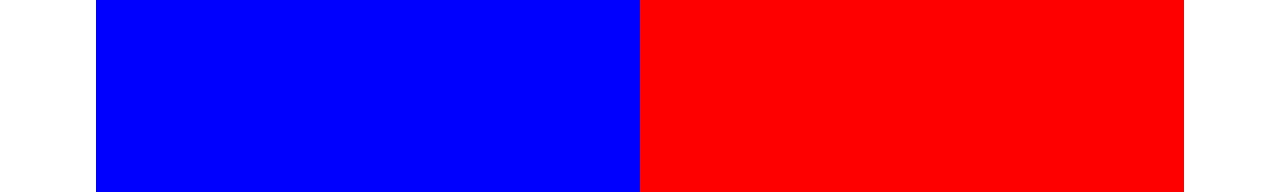
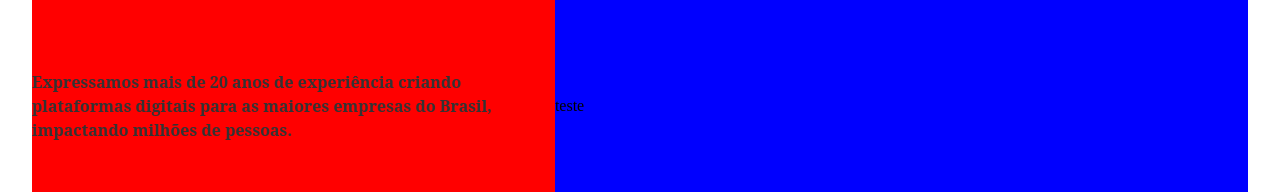
Before and after one commit to gabriel-victor933/desafio-tecnico-front, a React (Vite) app: page / in a window 1280 px wide. Shown: the part 810-1002 px from the top of the page. Built offline with nearby package versions, Linux system fonts and the light colour scheme; a web font is replaced by a local one.

Commit message:
feat: Add component similar to Flex Container with varied div sizes and paddings

```diff
--- a/src/components/Companies.jsx
+++ b/src/components/Companies.jsx
@@ -1,11 +1,17 @@
-import FlexContainer from "../styles/FlexContainer"
+import SplitableFlexContainer from "../styles/SplitableFlexContainer";
+import TextContainer from "../styles/TextContainer"
 
 function Companies() {
   return (
-    <FlexContainer>
-        <div style={{backgroundColor: "red"}}></div>
-        <div style={{backgroundColor: "blue"}}></div>
-    </FlexContainer>
+    <SplitableFlexContainer>
+        <div>
+            <TextContainer>
+            Expressamos mais de 20 anos de experiência criando plataformas
+            digitais para as maiores empresas do Brasil, impactando milhões de pessoas.
+            </TextContainer>
+        </div>
+        <div>teste</div>
+    </SplitableFlexContainer>
   )
 }
 
--- a/src/styles/FlexContainer.jsx
+++ b/src/styles/FlexContainer.jsx
@@ -20,7 +20,6 @@
 
     @media (max-width: 1280px) {
         height: 584px;
-        padding: 0px;
         padding: var(--spacing-stack-xxl) var(--spacing-stack-xl) 0 var(--spacing-stack-xl);
     }
 
--- a/src/styles/HeaderContainer.jsx
+++ b/src/styles/HeaderContainer.jsx
@@ -10,6 +10,7 @@
     box-sizing: border-box;
     position: fixed;
     top: 0;
+    z-index: 2;
 
     img {
         width: 120px;
--- /dev/null
+++ b/src/styles/SplitableFlexContainer.jsx
@@ -0,0 +1,44 @@
+import styled from "styled-components";
+import FlexContainer from "./FlexContainer";
+
+const SplitableFlexContainer = styled(FlexContainer)`
+    flex-direction: row;
+    padding: 0px;
+
+    div {
+        display: flex;
+        align-items: center;
+    }
+
+    div:first-child {
+        width: 43%;
+        background-color: red;
+    }
+
+    div:last-child {
+        width: 57%;
+        background-color: blue;
+    }
+
+    @media (max-width: 1440px) {
+        padding: 0px;
+    }
+
+    @media (max-width: 1280px) {
+        padding: 0px;
+        padding-bottom: var(--spacing-stack-xxl)
+    }
+
+    @media (max-width: 1024px) {
+        padding: var(--spacing-stack-xxl) 0 0 0;
+        gap: var(--spacing-stack-sm);
+        flex-direction: column;
+        align-items: center;
+
+        div:first-child, div:last-child {
+            width: 100%;
+        }
+    }
+`
+
+export default SplitableFlexContainer;
```
